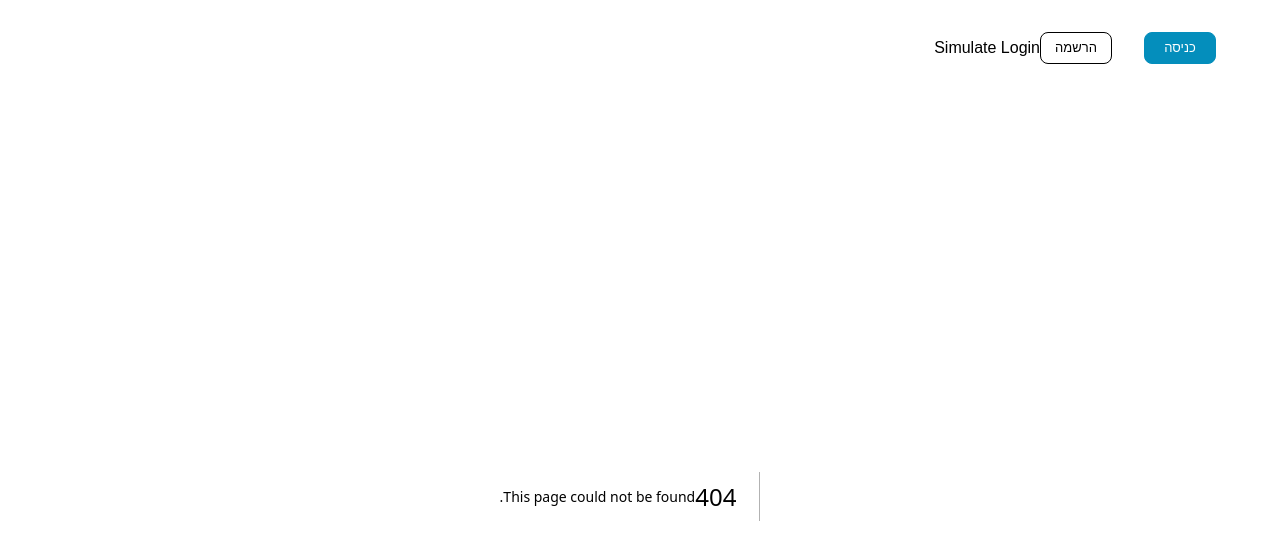
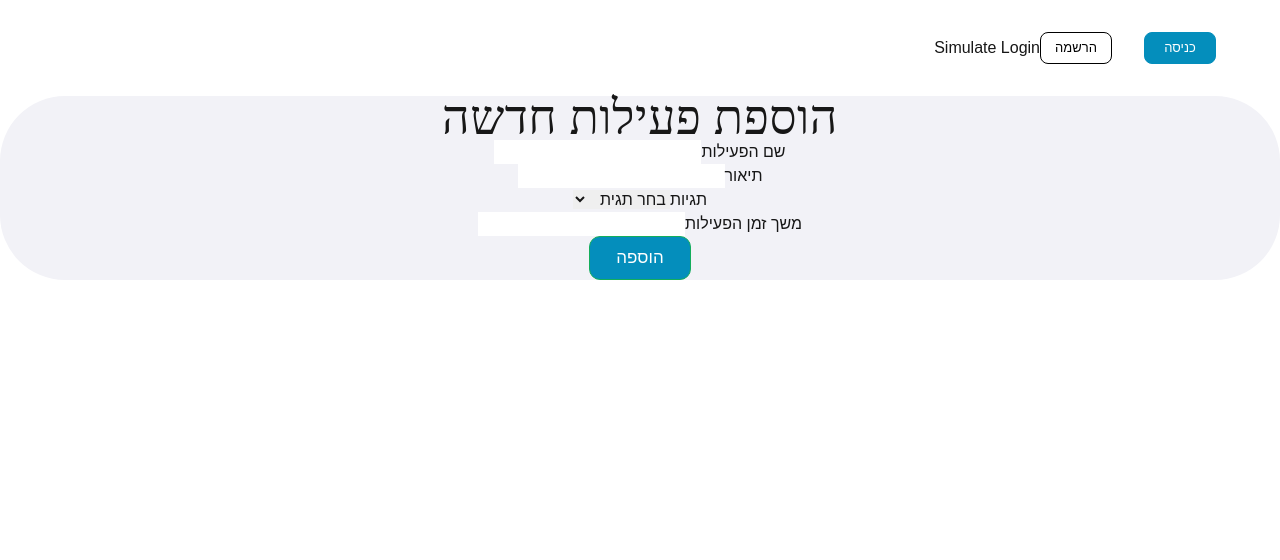
Before and after one commit to ahuva12/Time-Bank, a Next.js app: page /cheking in a window 1280 px wide. Before the commit this address had no page. Shown: the top 560 px of the page. Built offline with nearby package versions, Linux system fonts and the light colour scheme.

Commit message:
add activity form

```diff
--- a/package.json
+++ b/package.json
@@ -9,6 +9,7 @@
     "lint": "next lint"
   },
   "dependencies": {
+    "@hookform/resolvers": "^3.9.1",
     "axios": "^1.7.7",
     "bcryptjs": "^2.4.3",
     "jsonwebtoken": "^9.0.2",
@@ -16,6 +17,7 @@
     "next": "14.2.18",
     "react": "^18",
     "react-dom": "^18",
+    "react-hook-form": "^7.53.2",
     "zod": "^3.23.8",
     "zustand": "^5.0.1"
   },
--- /dev/null
+++ b/src/app/cheking/page.js
@@ -0,0 +1,11 @@
+"use client";
+
+import {AddActivityForm} from '@/components'
+
+const Cheking = () => {
+    return (
+        <AddActivityForm />
+    )
+}
+
+export default Cheking;
--- a/src/app/page.tsx
+++ b/src/app/page.tsx
@@ -1,4 +1,3 @@
-import Image from "next/image";
 import Register from "../components/Login/Login";
 
 export default function Home() {
--- /dev/null
+++ b/src/components/AddActivityForm/AddActivityForm.module.css
@@ -0,0 +1,39 @@
+@import url('https://fonts.googleapis.com/css2?family=Roboto:wght@400;500;700&display=swap');
+
+.AddActivityForm {
+    background-color: #f2f2f7;
+    border-radius: 65px;
+    display: flex;
+    flex-direction: column;
+    justify-content: space-around;
+    align-items: center;
+}
+
+.title {
+    letter-spacing: 0.5px;
+    font-weight: 400;
+    font-size: 48px;
+    line-height: 24px;
+    letter-spacing: 0.5px;
+    margin: 10px;
+    font-family: 'Roboto';
+
+}
+
+.TagList {
+
+}
+
+.Tag {
+
+}
+
+.submitButton {
+    background-color: #048ebc;
+    border: 1px solid #14ae5c;
+    color: white;
+    font-size: 17px;
+    font-weight: 400;
+    padding: 8px 26px;
+    border-radius: 11px;
+}
--- /dev/null
+++ b/src/components/AddActivityForm/AddActivityForm.tsx
@@ -0,0 +1,128 @@
+"use client";
+import styles from './AddActivityForm.module.css';
+import { useForm, SubmitHandler} from "react-hook-form";
+import { zodResolver } from "@hookform/resolvers/zod";
+import { addActivityForm } from '@/validations/activitySchema';
+import { useState } from "react";
+import { symbol } from 'zod';
+
+const predefinedTags = [
+    "מוזיקה", "שיעור פרטי", "יצירה", "הדרכה",
+    "עבודות בית", "ספורט", "בישול", "פנאי", "תחזוקה", "שונות"
+];
+
+type AddActivityFormFileds = {
+    nameActivity: string;
+    durationHours: number;
+    tags: string[];
+    description: string;
+}
+
+const AddActivityForm = () => {
+
+    const [selectedTags, setSelectedTags] = useState<string[]>([]);
+    // const [newTag, setNewTag] = useState('');
+
+    const {
+        register,
+        handleSubmit,
+        setValue,
+        formState: { errors },
+    } = useForm<AddActivityFormFileds>({
+        resolver: zodResolver(addActivityForm),
+    });
+
+    const handleAddTag = (tag: string) => {
+        if (tag && !selectedTags.includes(tag)) {
+            const updatedTags = [...selectedTags, tag];
+            setSelectedTags(updatedTags);
+            setValue("tags", updatedTags);
+            console.log(updatedTags)
+        }
+    };
+
+    // const handleCustomTagInput = (e: React.KeyboardEvent<HTMLInputElement>) => {
+    //     const tag = (e.currentTarget.value || "").trim();
+    //     if (e.key === "Enter" && tag) {
+    //         e.preventDefault();
+    //         handleAddTag(tag);
+    //         e.currentTarget.value = "";
+    //     }
+    // };
+
+    const handleRemoveTag = (tag: string) => {
+        const updatedTags = selectedTags.filter(t => t !== tag);
+        setSelectedTags(updatedTags);
+        setValue("tags", updatedTags);
+    };
+
+    const onSubmit: SubmitHandler<AddActivityFormFileds> = (data:AddActivityFormFileds) => {
+        console.log("Form submitted:", data);
+    };
+
+    return (
+        <form className={styles.AddActivityForm} onSubmit={handleSubmit(onSubmit)}>
+            <h2 className={styles.title}>הוספת פעילות חדשה</h2>
+
+            <div>
+                <label>שם הפעילות</label>
+                <input
+                    type="text"
+                    {...register("nameActivity")}
+                />
+                {errors.nameActivity && <p>{String(errors.nameActivity.message)}</p>}
+            </div>
+
+            <div>
+                <label>תיאור</label>
+                <input
+                    type="text"
+                    {...register("description")}
+                />
+                {errors.description && <p>{String(errors.description.message)}</p>}
+            </div>
+
+            <div>
+                <label>תגיות</label>
+                <select
+                    onChange={(e) => handleAddTag(e.target.value)}
+                    defaultValue=""
+                >
+                    <option value="" disabled>בחר תגית</option>
+                    {predefinedTags.map(tag => (
+                        <option key={tag} value={tag}>{tag}</option>
+                    ))}
+                </select>
+                {/* <input
+                    type="text"
+                    placeholder="הוסף תגית חדשה"
+                    onKeyDown={handleCustomTagInput}
+                    /> */}
+                <div className={styles.TagList}>
+                    {selectedTags.map(tag => (
+                        <span key={tag} className={styles.Tag}>
+                            {tag}
+                            <button type="button" onClick={() => handleRemoveTag(tag)}>X</button>
+                        </span>
+                    ))}
+                </div>
+                {errors.tags && <p>{String(errors.tags.message)}</p>}
+            </div>
+
+            <div>
+                <label>משך זמן הפעילות</label>
+                <input
+                    type="number"
+                    {...register("durationHours", { valueAsNumber: true })}
+                />
+                {errors.durationHours && <p>{String(errors.durationHours.message)}</p>}
+            </div>
+
+            <div>
+                <button className={styles.submitButton} type="submit">הוספה</button>
+            </div>
+        </form>
+    );
+};
+
+export default AddActivityForm;
--- a/src/components/index.ts
+++ b/src/components/index.ts
@@ -1,3 +1,4 @@
 export { default as Header } from './Header/Header';
 export { default as UserMenu} from './UserMenu/UserMenu';
 export { default as ActivityCard} from './ActivityCard/ActivityCard';
+export { default as AddActivityForm} from './AddActivityForm/AddActivityForm';
--- a/src/validations/activitySchema.ts
+++ b/src/validations/activitySchema.ts
@@ -8,3 +8,14 @@ export const activitySchema = z.object({
     receiverId: z.string().min(1, "Receiver ID is required"),
     status: z.enum(["proposed", "caught", "accepted", "cancelled"])
 });
+
+
+export const addActivityForm = z.object({
+    nameActivity: z.string().min(1, "Activity name is required"),
+    durationHours: z.number().min(0, "Duration hours must be 0 or greater"),
+    tags: z.array(z.string().min(3, "Each tag must be at least 3 characters"))
+    .max(5, "You can only add up to 5 tags")
+    .optional()
+    .default([]),
+    description: z.string().min(1, "Description is required"),
+});
```
Also changed, not shown: 2 other files (tests, documents, lock files or other folders).
